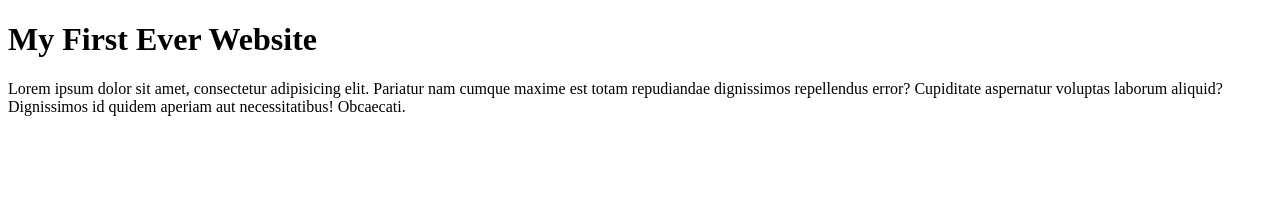
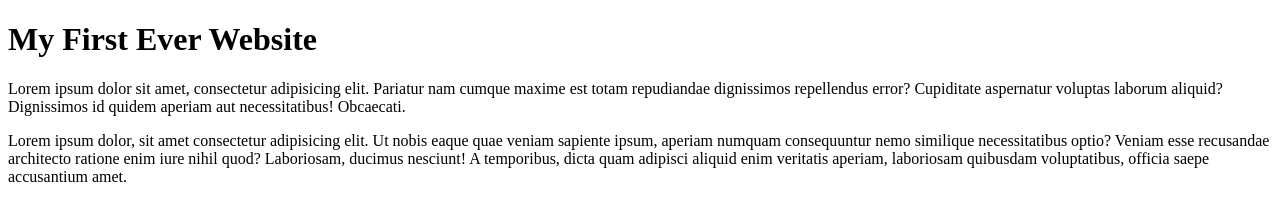
Before and after one commit to darkwebproo/PROGRAMMING-HERO, a plain HTML site: page GIT-AND-GITHUB/index.html in a window 1280 px wide. Drawn offline with Linux system fonts and the light colour scheme.

Commit message:
this added  secound para

```diff
--- a/GIT-AND-GITHUB/index.html
+++ b/GIT-AND-GITHUB/index.html
@@ -1,14 +1,20 @@
 <!DOCTYPE html>
 <html lang="en">
+
 <head>
     <meta charset="UTF-8">
     <meta http-equiv="X-UA-Compatible" content="IE=edge">
     <meta name="viewport" content="width=device-width, initial-scale=1.0">
     <title>Programming Hero</title>
 </head>
+
 <body>
     <h1>My First Ever Website</h1>
     <p>Lorem ipsum dolor sit amet, consectetur adipisicing elit. Pariatur nam cumque maxime est totam repudiandae dignissimos repellendus error? Cupiditate aspernatur voluptas laborum aliquid? Dignissimos id quidem aperiam aut necessitatibus! Obcaecati.</p>
 
+    <p>Lorem ipsum dolor, sit amet consectetur adipisicing elit. Ut nobis eaque quae veniam sapiente ipsum, aperiam numquam consequuntur nemo similique necessitatibus optio? Veniam esse recusandae architecto ratione enim iure nihil quod? Laboriosam, ducimus
+        nesciunt! A temporibus, dicta quam adipisci aliquid enim veritatis aperiam, laboriosam quibusdam voluptatibus, officia saepe accusantium amet.</p>
+
 </body>
+
 </html>
```
